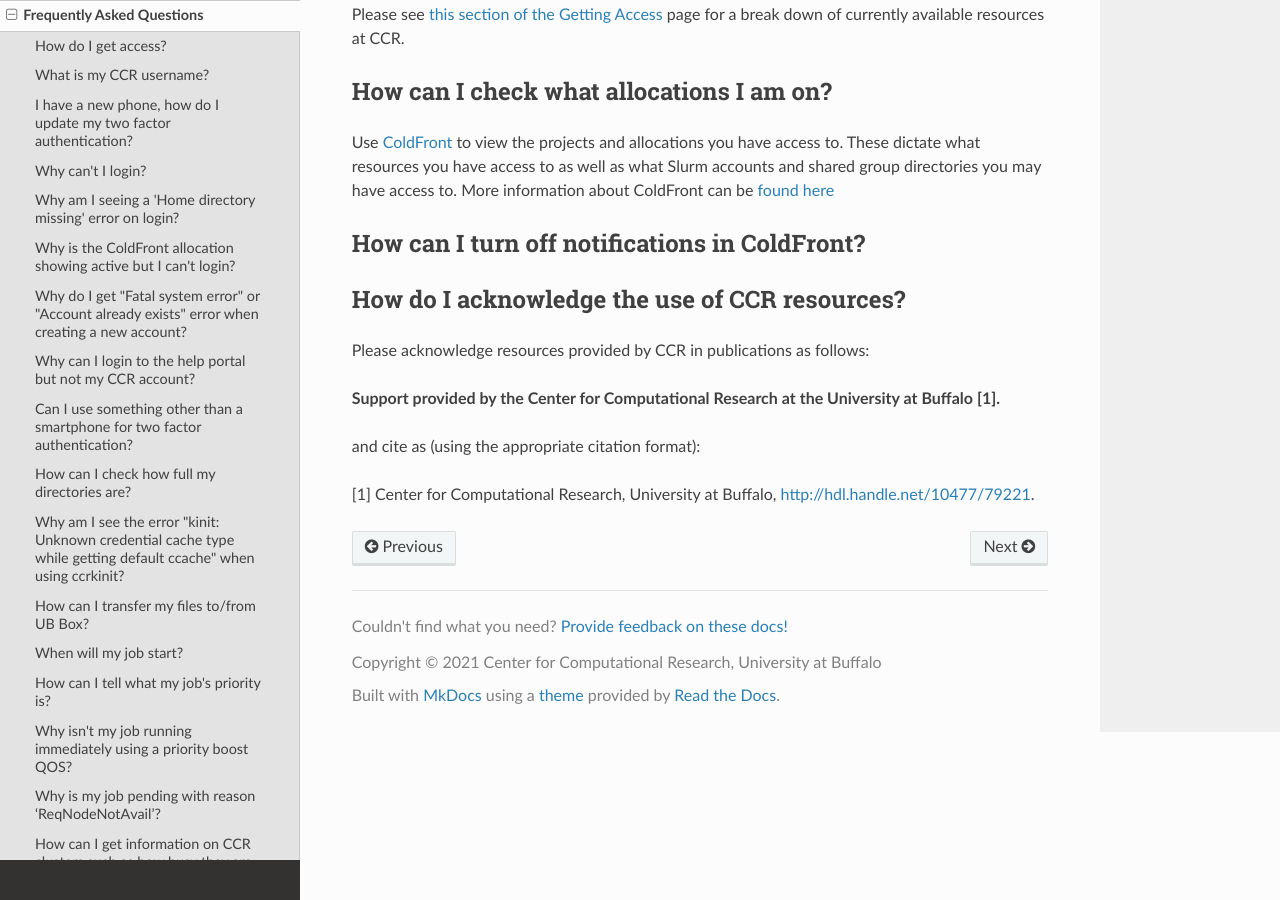
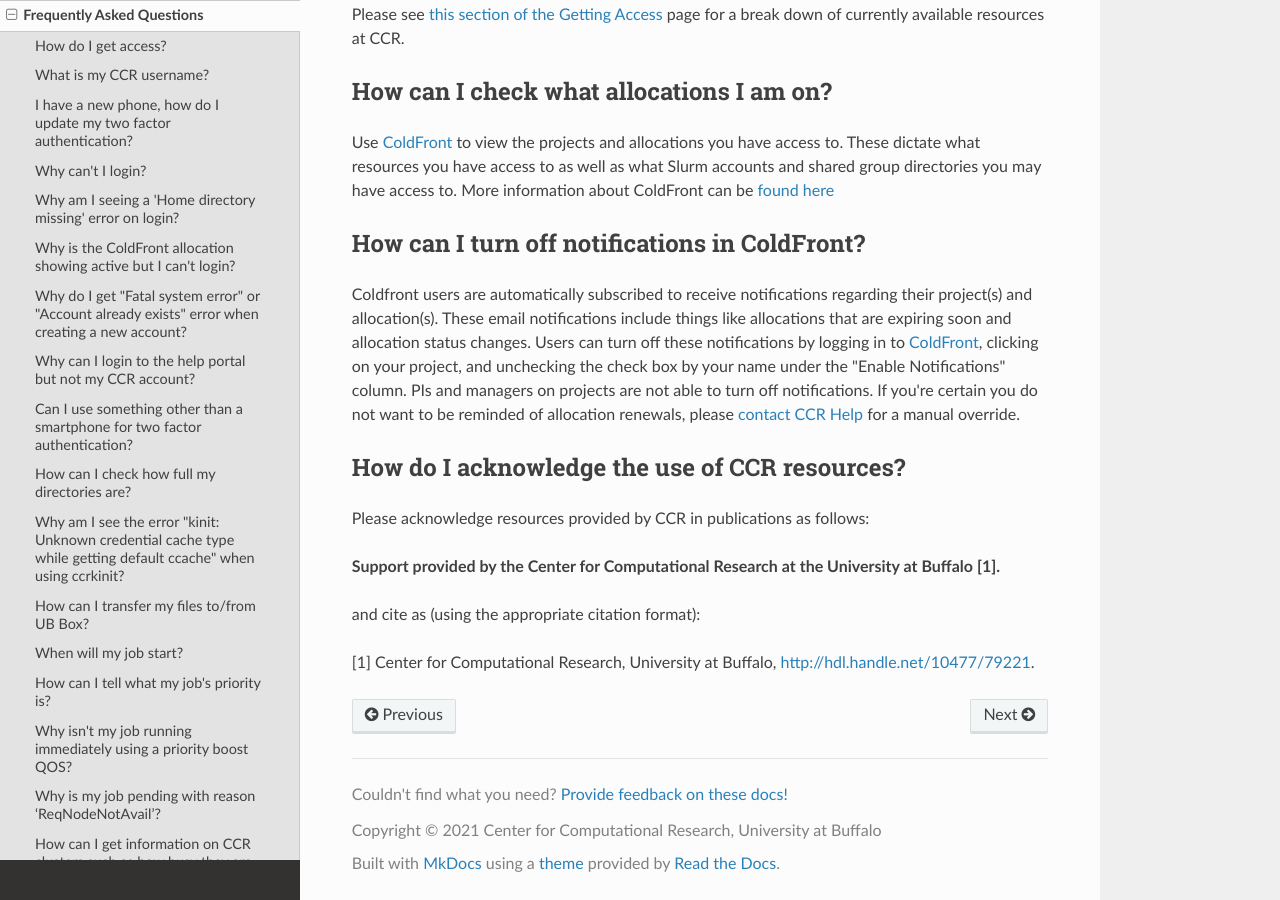
Before and after one commit to ubccr/ccrdocs, an MkDocs documentation site: the page built from pages/faq.md, in a window 1280 px wide and 900 px high, scrolled down 5451 px. Built offline with MkDocs 1.6.1, drawn with Linux system fonts in a browser that asks for light colours; nearby versions of some CDN libraries.

Commit message:
updates to faq

```diff
--- a/pages/faq.md
+++ b/pages/faq.md
@@ -129,8 +129,6 @@ sbatch: error: Batch job submission failed: Job violates accounting/QOS policy (
 
 You will get this error if you have reached the partition or per user limits as [described here](/hpc/jobs/#slurm-directives-partitions-qos).  For example, if you have 1000 jobs in the general-compute partition and try to submit another one, you will get this error.  If you've already launched one viz desktop, you've reached your limit.  Wait for some of your jobs to finish and submit more at that time.
 
-
-
 ## How do I know what to request an allocation for?
 
 Please see [this section of the Getting Access](/getting-access/#available-resources) page for a break down of currently available resources at CCR.
@@ -141,7 +139,7 @@ Use [ColdFront](https://coldfront.ccr.buffalo.edu) to view the projects and allo
 
 ## How can I turn off notifications in ColdFront?
 
-
+Coldfront users are automatically subscribed to receive notifications regarding their project(s) and allocation(s).  These email notifications include things like allocations that are expiring soon and allocation status changes.  Users can turn off these notifications by logging in to [ColdFront](https://coldfront.ccr.buffalo.edu), clicking on your project, and unchecking the check box by your name under the "Enable Notifications" column.  PIs and managers on projects are not able to turn off notifications.  If you're certain you do not want to be reminded of allocation renewals, please [contact CCR Help](help.md) for a manual override.
 
 ## How do I acknowledge the use of CCR resources?
 
```
